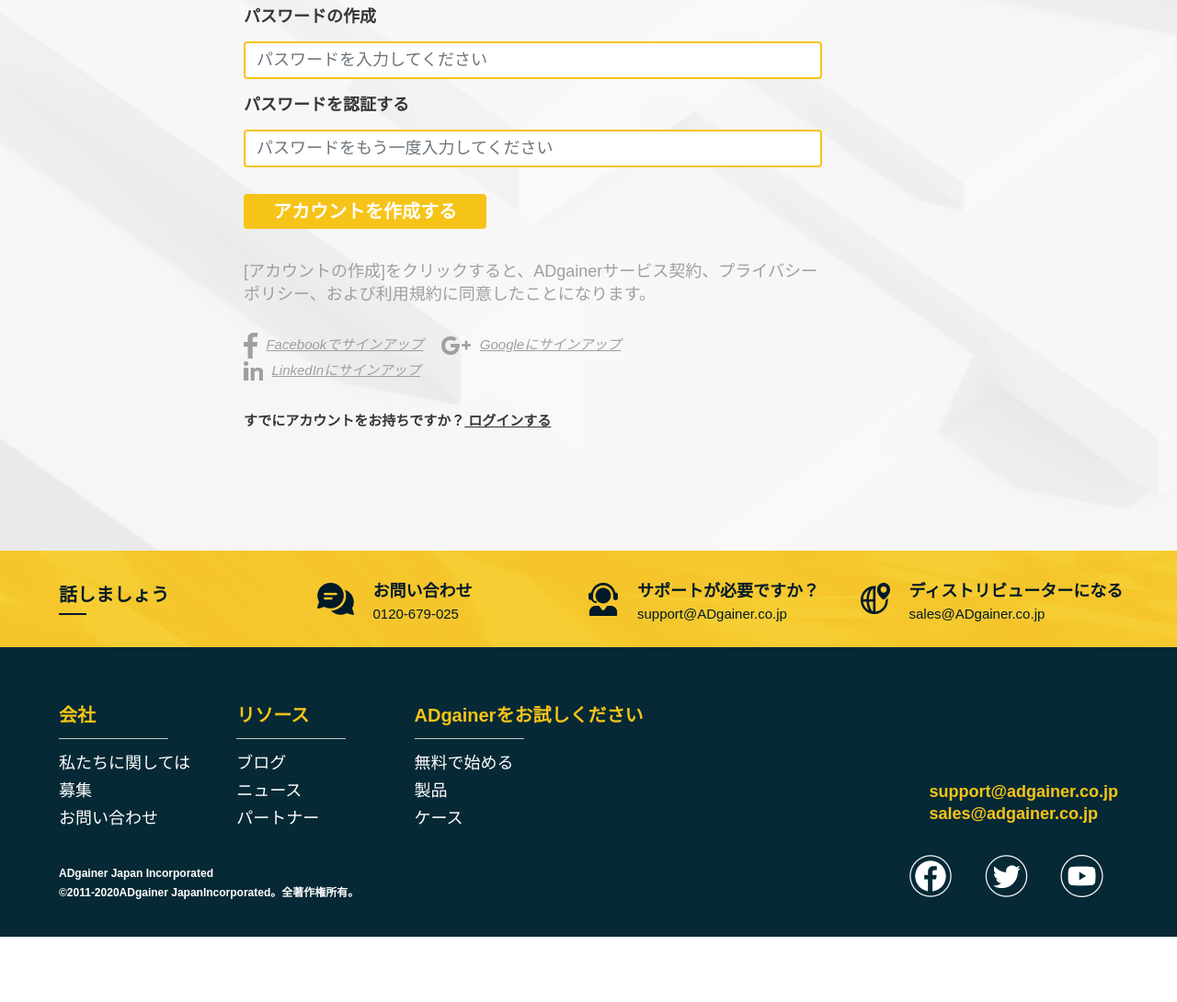
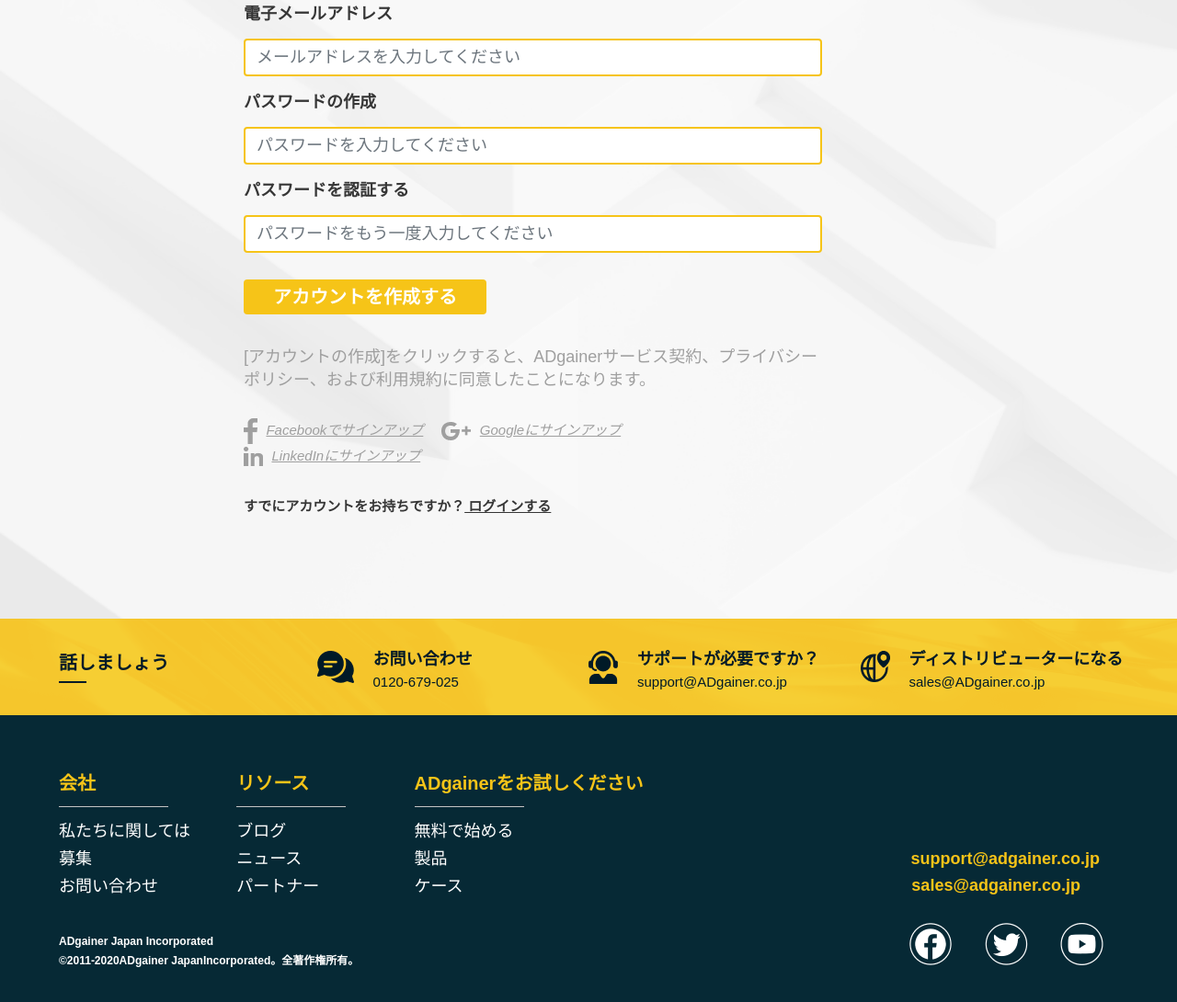
Before and after one commit to egiegarciano/ADgainer, a plain HTML site: page create-account.html in a window 1280 px wide. Shown: the part 270-1360 px from the top of the page at 92% size. Before the commit the page ends 1289 px from the top, so only its background shows below. Drawn offline with nearby package versions, Linux system fonts and the light colour scheme.

Commit message:
modified pages and css

```diff
--- a/css/style.css
+++ b/css/style.css
@@ -372,7 +372,7 @@
 .create-account-page{
     background: url(/img/regis-suc-bg.png) no-repeat center;
     background-size: cover;
-    padding: 106px 0 113px 0;
+    padding: 199px 0 94px 0;
 }
 
 .create-account-page .container{
@@ -452,7 +452,7 @@
 .regis-suc-page{
     background: url(/img/regis-suc-bg.png) no-repeat center;
     background-size: cover;
-    padding: 151px 0 160px 0;
+    padding: 272px 0 160px 0;
 }
 
 .regis-suc-page h1{
@@ -848,9 +848,18 @@
     text-decoration: none;
 }
 
-.footer-page2 .box-right .main-footer__email {
-    text-align: initial;
-    padding-left: 160px;
+.footer-page2 .main-footer__email {
+    text-align: right;
+    display: flex;
+    flex-direction: column;
+}
+
+.footer-page2 .main-footer__email a{
+    padding-right: 20px;
+}
+
+.footer-page2 .main-footer__email a:nth-child(2){
+    padding-right: 41px;
 }
 
 .footer-page2 .media-icons img{
@@ -910,9 +919,6 @@
         padding: 0 80px 50px 80px;
     }
 
-    .footer-page2 .box-right .main-footer__email {
-        padding-left: 40px;
-    }
 }
 
 @media (max-width: 768px) {
@@ -962,8 +968,6 @@
     .footer-page2 .box-right .main-footer__email {
         text-align: initial;
         padding-left: 1rem;
-        display: flex;
-        flex-direction: column;
     }
 
     .footer-page2 .box-left{
```
